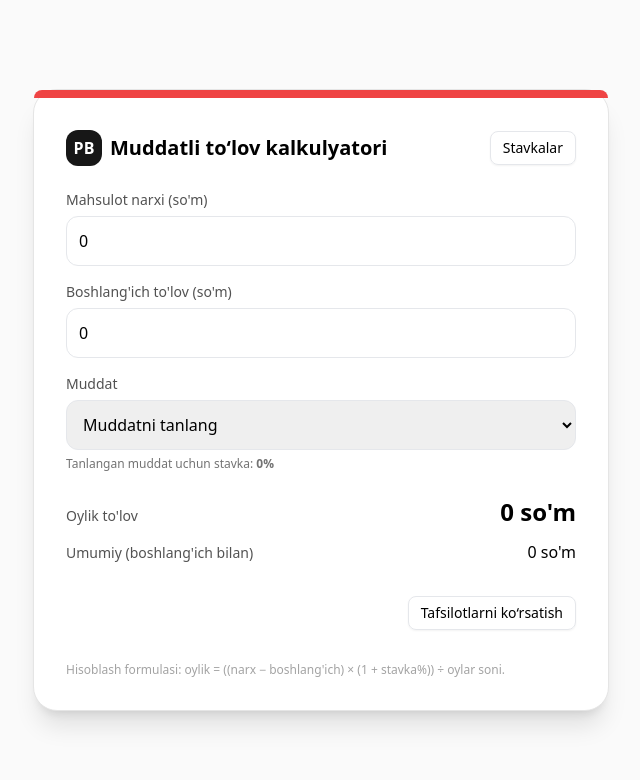
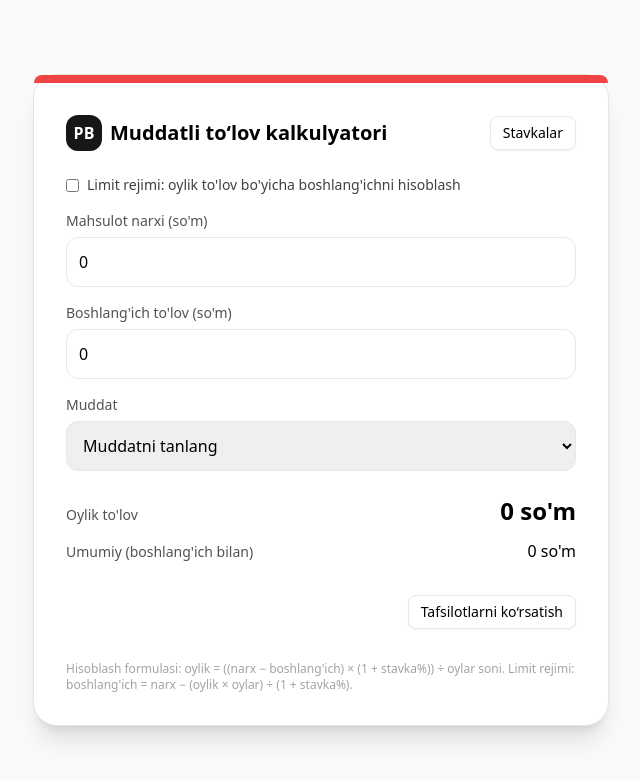
Before and after one commit to islomrasulov2623-lab/calculator-probox, a React (Vite) app: page / in a window 1280 px wide. Shown: the top 780 px of the page, without its empty margins (319-959 px from the left). Built offline with nearby package versions, Linux system fonts and the light colour scheme; the HTML template or start-up script is replaced by a standard one.

Commit message:
Update App.jsx

```diff
--- a/src/App.jsx
+++ b/src/App.jsx
@@ -1,5 +1,6 @@
 import { useMemo, useState } from "react";
 import React from "react";
+// === Helper: format currency in so'm ===
 const fmt = (n) =>
   isNaN(n)
     ? "—"
@@ -24,21 +25,27 @@ const DEFAULT_RATES = {
   15: 70,
 };
 
-export default function SomInstallmentCalculator() {
+export default function SomInstallAmentACalculator() {
   const [price, setPrice] = useState(0); // so'm
   const [down, setDown] = useState(0); // so'm
   const [months, setMonths] = useState(0); // oy
   const [rates, setRates] = useState(DEFAULT_RATES);
   const [editing, setEditing] = useState(false);
   const [showDetails, setShowDetails] = useState(false);
+  const [limitMode, setLimitMode] = useState(false);
+  const [monthlyLimit, setMonthlyLimit] = useState(1000000);
 
   // Derived values
   const ratePct = months ? (rates[months] ?? 0) : 0;
-  const financed = Math.max(0, Number(price) - Number(down));
+  const appliedDown = limitMode && months
+    ? clamp(Number(price) - (Number(monthlyLimit) * months) / (1 + ratePct / 100), 0, Number(price))
+    : Number(down);
+  const financed = Math.max(0, Number(price) - appliedDown);
   const fee = (financed * ratePct) / 100;
   const repayTotal = financed + fee; // faqat bo'lib-bo'lib qismi
   const monthly = months ? repayTotal / months : 0;
-  const grandTotal = repayTotal + Number(down); // boshlang'ich + bo'lib-bo'lib jami
+  const displayMonthly = limitMode ? Number(monthlyLimit) : monthly;
+  const grandTotal = repayTotal + appliedDown; // boshlang'ich + bo'lib-bo'lib jami
 
   const monthOptions = useMemo(
     () =>
@@ -71,6 +78,10 @@ export default function SomInstallmentCalculator() {
 
           {/* Inputs */}
           <div className="grid grid-cols-1 gap-4">
+            <div className="flex items-center gap-2">
+              <input type="checkbox" checked={limitMode} onChange={(e)=>setLimitMode(e.target.checked)} />
+              <span className="text-sm text-neutral-700">Limit rejimi: oylik to'lov bo'yicha boshlang'ichni hisoblash</span>
+            </div>
             <LabeledInput
               label="Mahsulot narxi (so'm)"
               placeholder="masalan, 12 500 000"
@@ -78,12 +89,29 @@ export default function SomInstallmentCalculator() {
               onChange={(v) => setPrice(sanitizeInt(v))}
             />
 
+            {!limitMode ? (
               <LabeledInput
                 label="Boshlang'ich to'lov (so'm)"
                 placeholder="masalan, 2 000 000"
                 value={down}
                 onChange={(v) => setDown(sanitizeInt(v))}
               />
+            ) : (
+              <>
+                <LabeledInput
+                  label="Oylik to'lov limiti (so'm)"
+                  placeholder="masalan, 1 000 000"
+                  value={monthlyLimit}
+                  onChange={(v) => setMonthlyLimit(sanitizeInt(v))}
+                />
+                <LabeledInput
+                  label="Kerakli boshlang'ich (hisoblangan)"
+                  value={Math.round(appliedDown)}
+                  onChange={() => {}}
+                  readOnly
+                />
+              </>
+            )}
 
             <div className="flex flex-col gap-1.5">
               <label className="text-sm text-neutral-600">Muddat</label>
@@ -99,15 +127,13 @@ export default function SomInstallmentCalculator() {
                   </option>
                 ))}
               </select>
-              <p className="text-xs text-neutral-500">
-                Tanlangan muddat uchun stavka: <b>{ratePct}%</b>
-              </p>
+
             </div>
           </div>
 
           {/* Results */}
           <div className="grid grid-cols-1 gap-3">
-            <StatRow label="Oylik to'lov" value={`${fmt(monthly)} so'm`} big />
+            <StatRow label="Oylik to'lov" value={`${fmt(displayMonthly)} so'm`} big />
             <StatRow label="Umumiy (boshlang'ich bilan)" value={`${fmt(grandTotal)} so'm`} />
           </div>
 
@@ -130,7 +156,7 @@ export default function SomInstallmentCalculator() {
           )}
 
           {/* Warnings */}
-          {down > price && (
+          {appliedDown > price && (
             <p className="text-sm text-red-600">Boshlang'ich to'lov mahsulot narxidan oshmasin.</p>
           )}
 
@@ -140,7 +166,7 @@ export default function SomInstallmentCalculator() {
           )}
 
           <footer className="text-xs text-neutral-400 pt-2">
-            Hisoblash formulasi: oylik = ((narx − boshlang'ich) × (1 + stavka%)) ÷ oylar soni.
+            Hisoblash formulasi: oylik = ((narx − boshlang'ich) × (1 + stavka%)) ÷ oylar soni.  Limit rejimi: boshlang'ich = narx − (oylik × oylar) ÷ (1 + stavka%).
           </footer>
         </div>
       </div>
@@ -148,17 +174,19 @@ export default function SomInstallmentCalculator() {
   );
 }
 
-function LabeledInput({ label, value, onChange, placeholder }) {
+function LabeledInput({ label, value, onChange, placeholder, readOnly }) {
   return (
     <div className="flex flex-col gap-1.5">
       <label className="text-sm text-neutral-600">{label}</label>
       <input
         type="text"
         inputMode="numeric"
-        className="rounded-xl border p-3 focus:outline-none focus:ring-2 focus:ring-neutral-300"
+        className="rounded-xl border p-3 focus:outline-none focus:ring-2 focus:ring-neutral-300 disabled:bg-neutral-100"
         placeholder={placeholder}
         value={formatInputNumber(value)}
         onChange={(e) => onChange(e.target.value)}
+        readOnly={!!readOnly}
+        disabled={!!readOnly}
       />
     </div>
   );
@@ -227,3 +255,7 @@ function formatInputNumber(n) {
   if (!s) return "";
   return s.replace(/\B(?=(\d{3})+(?!\d))/g, " ");
 }
+
+function clamp(n, min, max) {
+  return Math.max(min, Math.min(max, n));
+}
```
Lines whose indentation alone changed are shown as unchanged.
